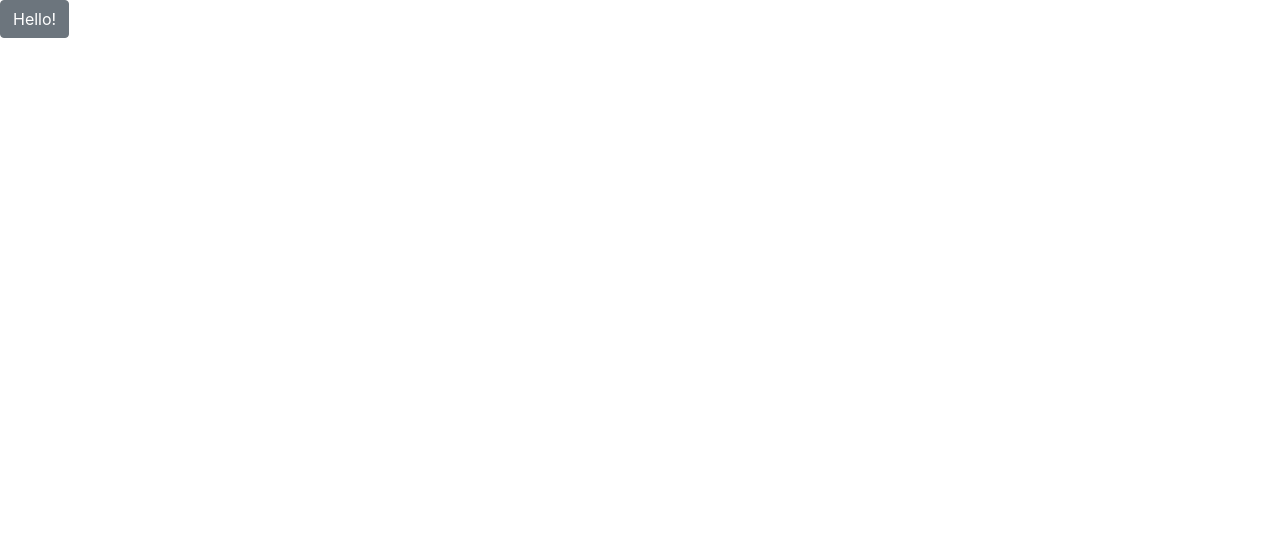
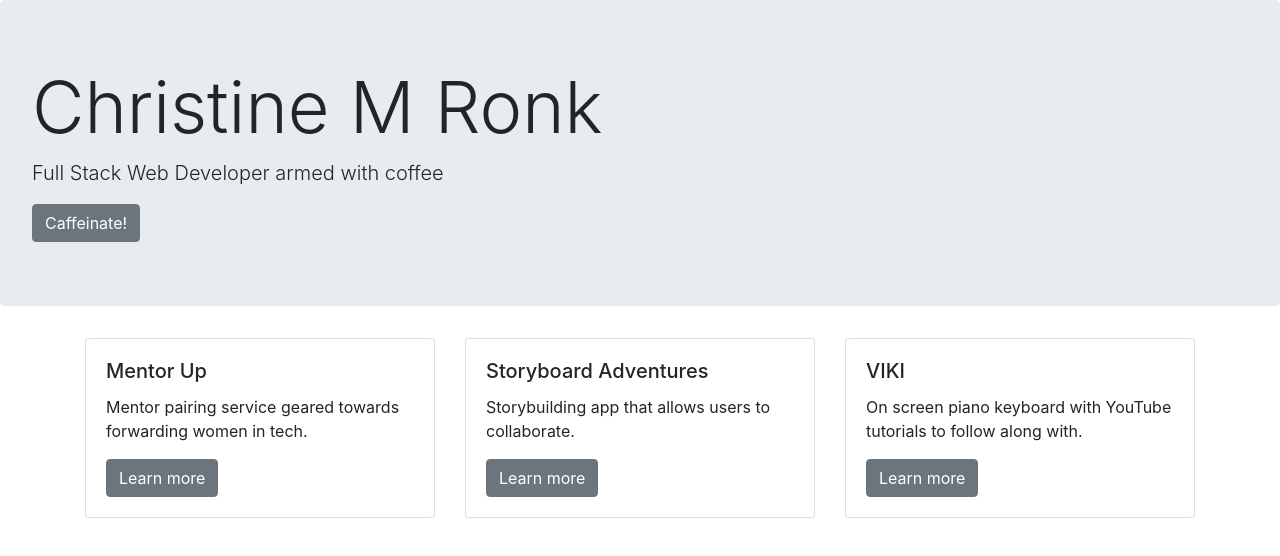
Before and after one commit to cmronk/cmronk.github.io-test, a React (Create React App) app: page / in a window 1280 px wide. Shown: the top 556 px of the page. Built offline with nearby package versions, Linux system fonts and the light colour scheme.

Commit message:
trying out components with reactstrap

```diff
--- a/src/App.js
+++ b/src/App.js
@@ -1,11 +1,13 @@
 import React, { Component } from 'react';
 import Header from './components/Header';
+import Cards from './components/Cards';
 
 class App extends Component {
   render() {
     return (
       <div className="App">
-        < Header />
+        <Header />
+        <Cards />
       </div>
     );
   }
--- /dev/null
+++ b/src/components/Cards.js
@@ -0,0 +1,42 @@
+import React from 'react';
+import { Container, Card, CardBody, CardTitle, CardText, Button, Row, Col } from 'reactstrap';
+
+const Cards = (props) => {
+    return (
+        <div>
+            <Container>
+                <Row>
+                    <Col sm="4">
+                        <Card>
+                            <CardBody>
+                                <CardTitle>Mentor Up</CardTitle>
+                                <CardText>Mentor pairing service geared towards forwarding women in tech.</CardText>
+                                <Button color="secondary">Learn more</Button>
+                            </CardBody>
+                        </Card>
+                    </Col>
+                    <Col sm="4">
+                        <Card>
+                            <CardBody>
+                                <CardTitle>Storyboard Adventures</CardTitle>
+                                <CardText>Storybuilding app that allows users to collaborate.</CardText>
+                                <Button color="secondary">Learn more</Button>
+                            </CardBody>
+                        </Card>
+                    </Col>
+                    <Col sm="4">
+                        <Card>
+                            <CardBody>
+                                <CardTitle>VIKI</CardTitle>
+                                <CardText>On screen piano keyboard with YouTube tutorials to follow along with.</CardText>
+                                <Button color="secondary">Learn more</Button>
+                            </CardBody>
+                        </Card>
+                    </Col>
+                </Row>
+            </Container>
+        </div>
+    )
+}
+
+export default Cards;
--- a/src/components/Header.js
+++ b/src/components/Header.js
@@ -1,14 +1,16 @@
-import React, { Component } from 'react';
-import { Button } from 'reactstrap';
+import React from 'react';
+import { Jumbotron, Button } from 'reactstrap';
 
-class Header extends Component {
-    render() {
-        return (
-            <div>
-                <Button color="secondary">Hello!</Button>
-            </div>
-        )
-    }
+const Header = (props) => {
+    return (
+        <div>
+            <Jumbotron>
+                <h1 className="display-3">Christine M Ronk</h1>
+                <p className="lead">Full Stack Web Developer armed with coffee</p>
+                <Button color="secondary">Caffeinate!</Button>
+            </Jumbotron>
+        </div>
+    )
 }
 
 export default Header;
```
